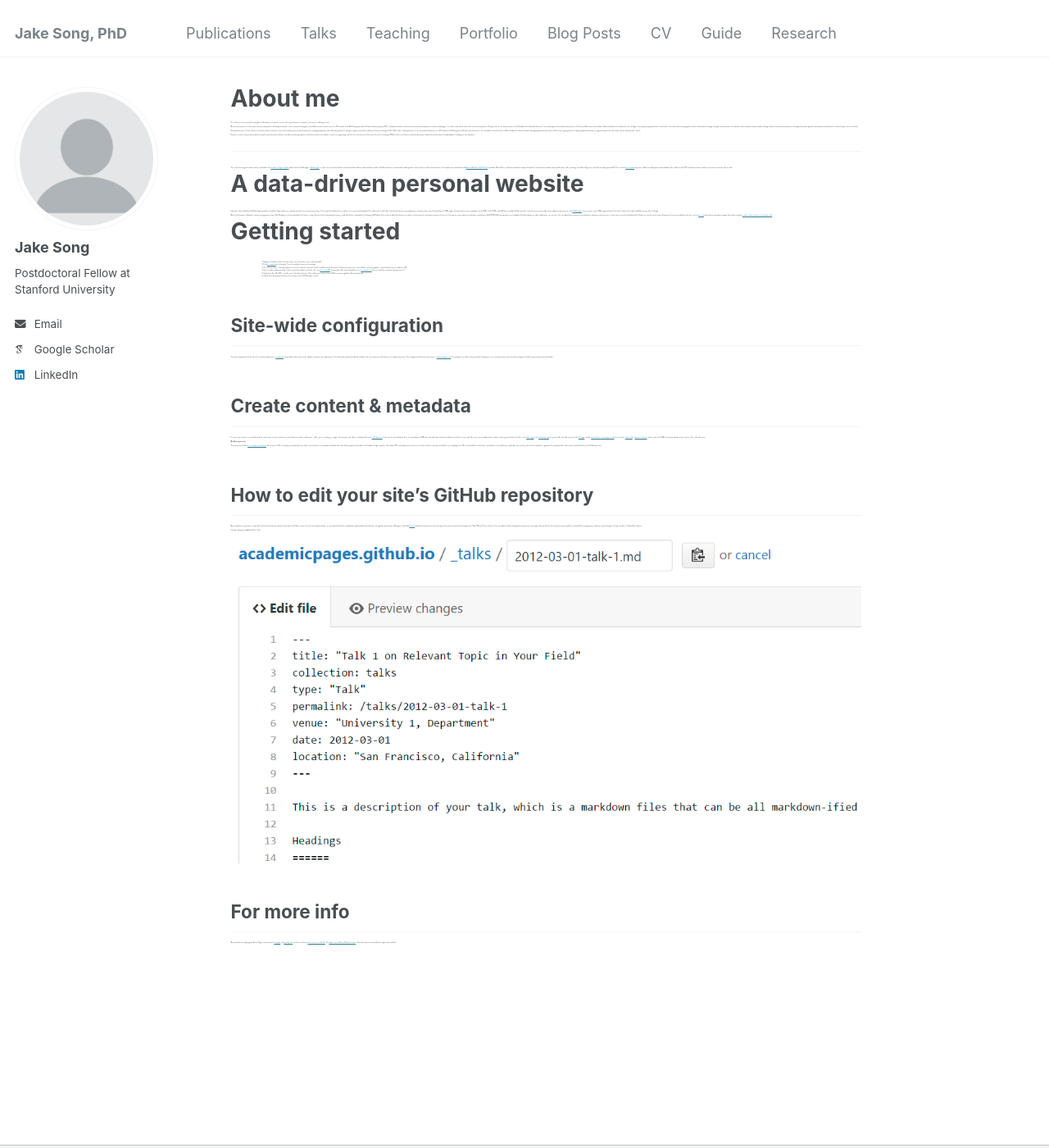
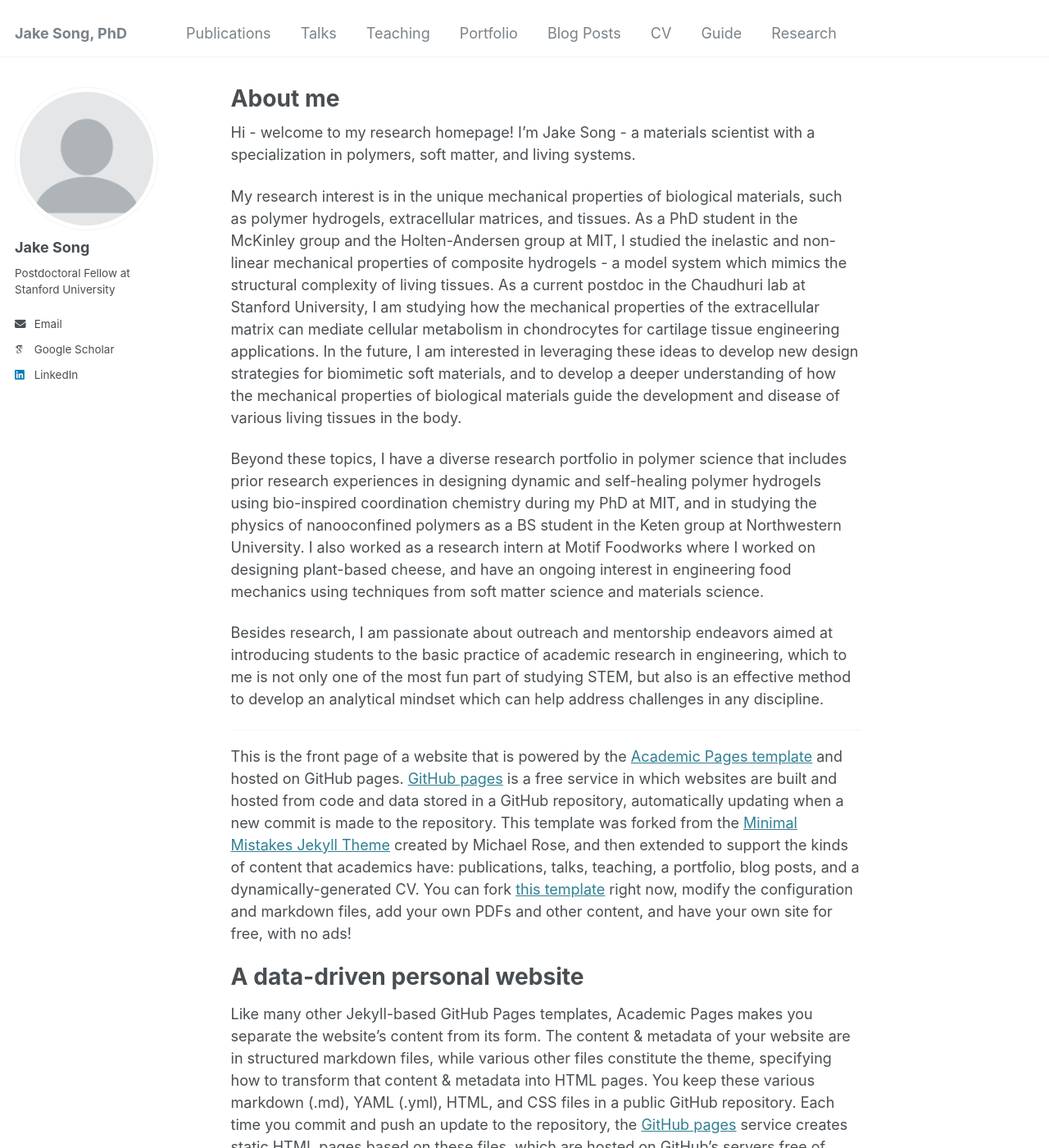
Before and after one commit to jakesong15/jakesong15.github.io, a Jekyll site: the page built from _pages/about.md, in a window 1280 px wide and 1400 px high. Shown: the whole window at 82% size. Built offline with Jekyll 4.4.1, drawn with Linux system fonts in a browser that asks for light colours; some web fonts are replaced.

Commit message:
Update _page.scss

```diff
--- a/_sass/_page.scss
+++ b/_sass/_page.scss
@@ -56,7 +56,7 @@
   }
 
   p, li, dl {
-    font-size: 0.1em;
+    font-size: 1em;
   }
 
   /* paragraph indents */
@@ -93,7 +93,7 @@
   dd {
     margin-left: 1em;
     font-family: $sans-serif;
-    font-size: $type-size-6;
+    font-size: $type-size-9;
   }
 
   .small {
@@ -229,7 +229,7 @@
   margin-top: 2em;
   color: mix(#fff, $gray, 25%);
   font-family: $sans-serif;
-  font-size: $type-size-6;
+  font-size: $type-size-9;
 
   p {
     margin: 0;
```
